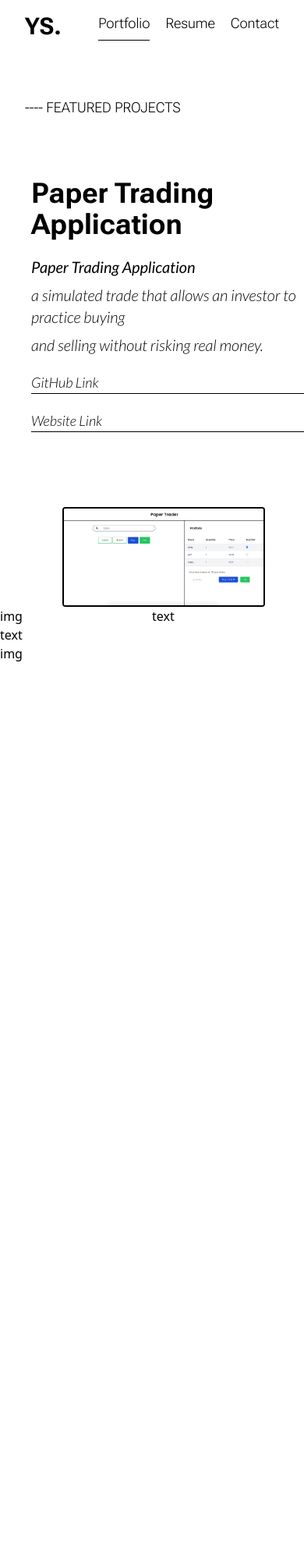
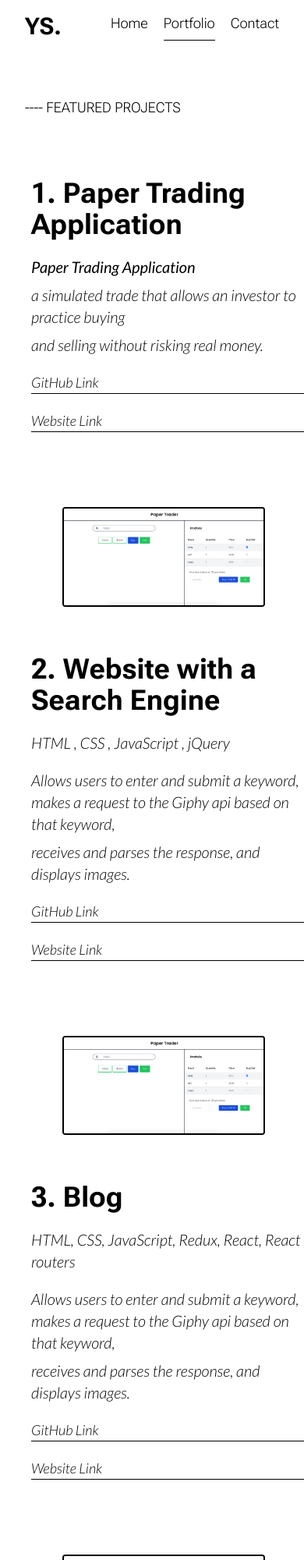
Before and after one commit to yuvischwartz/portfolio-website, a plain HTML site: page portfolio.html in a window 390 px wide. Shown: the top 2000 px of the page at 78% size. Before the commit the page ends 850 px from the top, so only its background shows below. Drawn offline with nearby package versions, Linux system fonts and the light colour scheme; a web font is replaced by a local one.

Commit message:
checking in

```diff
--- a/portfolio.html
+++ b/portfolio.html
@@ -15,15 +15,15 @@
         <div class="h-18 border-black">
           <ul class="flex justify-end">
           <h1 class="flex-auto title2 text-3xl text-left ml-8 sm:ml-36 m-4 cursor-pointer"><a href="index.html">YS.</a></h1>
-            <li class="lite2 my-4 text-lg mr-5 sm:mr-24 hover:border-b border-black cursor-pointer border-b"><a href="portfolio.html">Portfolio</a></li>
-            <li class="lite2 my-4 text-lg  mr-5 sm:mr-24 hover:border-b border-black cursor-pointer"><a href="resume.html">Resume</a></li>
+            <li class="lite2 my-4 text-lg mr-5 sm:mr-24 hover:border-b border-black cursor-pointer "><a href="portfolio.html">Home</a></li>
+            <li class="lite2 my-4 text-lg  mr-5 sm:mr-24 hover:border-b border-black cursor-pointer border-b"><a href="resume.html">Portfolio</a></li>
             <li class="lite2  text-lg my-4 mr-8 sm:mr-36 hover:border-b border-black cursor-pointer"><a href="contact.html">Contact</a></li>
           </ul>
          </div>
         <h2 class="ml-8 sm:ml-36 m-14 lite2 text-lg">---- FEATURED PROJECTS</h2>
         <div class="flex sm:flex-row flex-col">
           <div class="w-screen sm:w-1/3">
-          <h1 class="title2 sm:text-4xl text-4xl text-left ml-10 sm:ml-36 sm:mt-24 mt-5">Paper Trading Application</h1>
+          <h1 class="title2 sm:text-4xl text-4xl text-left ml-10 sm:ml-36 sm:mt-24 mt-5">1. Paper Trading Application</h1>
           <p class="body-lite text-xl pt-5 text-left sm:ml-36 ml-10"><span class="font-medium">Paper Trading Application</span></p>
           <p class="body-lite text-xl pt-2 text-left sm:ml-36 ml-10">a simulated trade that allows an investor to practice buying </p>
           <p class="body-lite text-xl pt-2 text-left sm:ml-36 ml-10">and selling without risking real money.</p>
@@ -34,13 +34,44 @@
             <img class="w-2/3 rounded border-2 border-black ml-20 mt-24" alt="img" src="paperTrader.png" />
           </div>
         </div>
-        <div class="flex flex-row">
-          <div class="w-screen sm:w-2/3">img</div>
-          <div class="w-screen sm:w-1/3">text</div>
+        <div class="flex sm:flex-row flex-col mt-10">
+          <div class="w-screen sm:w-1/3">
+            <h1 class="title2 sm:text-4xl text-4xl text-left ml-10 sm:ml-36 sm:mt-24 mt-5">2. Website with a Search Engine</h1>
+            <p class="body-lite text-xl pt-5 text-left sm:ml-36 ml-10">HTML , CSS , JavaScript , jQuery</p>
+            <p class="body-lite text-xl pt-5 text-left sm:ml-36 ml-10">Allows users to enter and submit a keyword, makes a request to the Giphy api based on that keyword, </p>
+            <p class="body-lite text-xl pt-2 text-left sm:ml-36 ml-10">receives and parses the response, and displays images.</p>
+            <p class="mt-5 sm:ml-36 ml-10 body-lite text-lg border-b border-black hover:border-b-4 cursor-pointer hover:font-medium"}>GitHub Link</p>
+            <p class="mt-5 sm:ml-36 ml-10 body-lite text-lg border-b border-black hover:border-b-4 cursor-pointer hover:font-medium"}>Website Link</p>
+          </div>
+          <div class="w-screen sm:w-2/3">
+            <img class="w-2/3 rounded border-2 border-black ml-20 mt-24" alt="img" src="paperTrader.png" />
+          </div>
         </div>
-        <div class="flex sm:flex-row flex-col">
-          <div class="w-screen sm:w-1/3">text</div>
-          <div class="w-screen sm:w-2/3">img</div>
+        <div class="flex sm:flex-row flex-col mt-10">
+          <div class="w-screen sm:w-1/3">
+            <h1 class="title2 sm:text-4xl text-4xl text-left ml-10 sm:ml-36 sm:mt-24 mt-5">3. Blog</h1>
+            <p class="body-lite text-xl pt-5 text-left sm:ml-36 ml-10">HTML, CSS, JavaScript, Redux, React, React routers</p>
+            <p class="body-lite text-xl pt-5 text-left sm:ml-36 ml-10">Allows users to enter and submit a keyword, makes a request to the Giphy api based on that keyword, </p>
+            <p class="body-lite text-xl pt-2 text-left sm:ml-36 ml-10">receives and parses the response, and displays images.</p>
+            <p class="mt-5 sm:ml-36 ml-10 body-lite text-lg border-b border-black hover:border-b-4 cursor-pointer hover:font-medium"}>GitHub Link</p>
+            <p class="mt-5 sm:ml-36 ml-10 body-lite text-lg border-b border-black hover:border-b-4 cursor-pointer hover:font-medium"}>Website Link</p>
+          </div>
+          <div class="w-screen sm:w-2/3">
+            <img class="w-2/3 rounded border-2 border-black ml-20 mt-24" alt="img" src="paperTrader.png" />
+          </div>
+        </div>
+        <div class="flex sm:flex-row flex-col mt-10">
+          <div class="w-screen sm:w-1/3">
+            <h1 class="title2 sm:text-4xl text-4xl text-left ml-10 sm:ml-36 sm:mt-24 mt-5">4. Task Management Web App</h1>
+            <p class="body-lite text-xl pt-5 text-left sm:ml-36 ml-10">HTML, CSS, JavaScript, Redux, React, React routers</p>
+            <p class="body-lite text-xl pt-5 text-left sm:ml-36 ml-10">A fully-functional React-based "todo list" web app that utilizes Redux for state management and </p>
+            <p class="body-lite text-xl pt-2 text-left sm:ml-36 ml-10">React Router for navigation.</p>
+            <p class="mt-5 sm:ml-36 ml-10 body-lite text-lg border-b border-black hover:border-b-4 cursor-pointer hover:font-medium"}>GitHub Link</p>
+            <p class="mt-5 sm:ml-36 ml-10 body-lite text-lg border-b border-black hover:border-b-4 cursor-pointer hover:font-medium"}>Website Link</p>
+          </div>
+          <div class="w-screen sm:w-2/3 ">
+            <img class="w-2/3 rounded border-2 border-black ml-20 mt-24" alt="img" src="paperTrader.png" />
+          </div>
         </div>
     </div>
 </body>
```
Also changed, not shown: contact.html (+11 -2 lines), index.html (+3 -2 lines).
